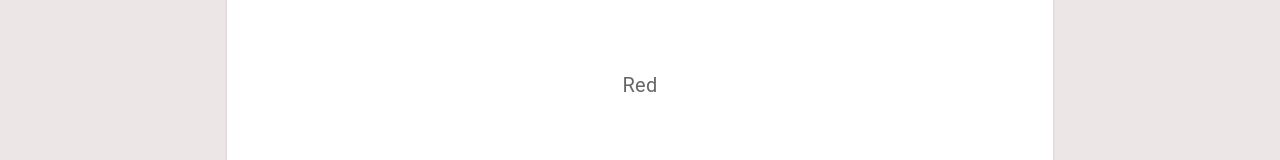
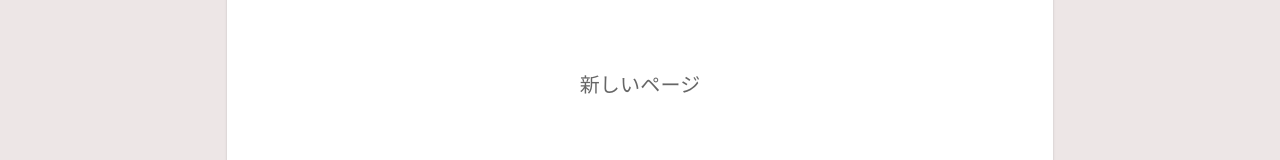
Before and after one commit to nakajo2011/react-app-support, a React (Create React App) app: page / in a window 1280 px wide. Shown: the part 164-324 px from the top of the page. Built offline with nearby package versions, Linux system fonts and the light colour scheme.

Commit message:
本文をcontext化

```diff
--- a/src/components/BasicCard.js
+++ b/src/components/BasicCard.js
@@ -1,10 +1,13 @@
 // 他のモジュールから取り込む
 import * as React from 'react';
-import  { useState } from 'react';
+import  { createContext, useState } from 'react';
 import Box from '@mui/material/Box';
 import Grid from '@mui/material/Grid';
 
 import CardBody from './CardBody'
+
+// Contextっていうグローバル変数みたいなものを使って本文をstring型の配列で定義
+export const BodyText = createContext()
 
 //　関数の呼び出し
 export default function BasicCard(props) {
@@ -13,9 +16,10 @@ export default function BasicCard(props) {
   // カウント定義
   const [count, setCount] = useState(0);
   // タイトル
-  const arr =["Red", "Green", "Blue", "Black", "White"];
+  const [text, setText] = useState(["新しいページ", "新しいページ2"])
+
   // 渡された値をコンソールに表示する、どんな型でもOK
-  console.log(arr);
+  console.log(text);
 
 // 左の三角ボタンを押すと次々変わる
   function handleClick(e) {
@@ -23,18 +27,18 @@ export default function BasicCard(props) {
     let newCount = count-1
     // 値を表示
     console.log(newCount)
-    // カウントが０以下であれば４の値に戻る
+    // カウントが０以下であれば最後の記事に戻る
     if(newCount < 0) {
-      newCount = 4
+      newCount = text.length-1
     }
     // 次のステートを直接引数で受け取るインターフェイス
     setCount(newCount)
   }
 
   function randomClick(e){
-    let size = arr.length
+    let size = text.length
     var index = Math.floor(Math.random()*size)
-    while (index == count) {
+    while (index === count && size > 1) {
       index = Math.floor(Math.random()*size)
     }
     console.log(index)
@@ -47,8 +51,8 @@ export default function BasicCard(props) {
     let newCount = count+1
     // 値を表示
     console.log(newCount)
-    // カウントが4以上であれば０の値にも戻る
-    if(newCount > 4) {
+    // カウントが記事数以上であれば０の値に戻る
+    if(newCount >= text.length) {
       newCount = 0
     }
     // 次のステートを直接引数で受け取るインターフェイス
@@ -74,7 +78,9 @@ export default function BasicCard(props) {
         <img src="./img/sea10hennkou.png" alt="my image" width="85px" />
       </Grid>
       <Grid item xs={8} sx={{mb: 10}}>
-        <CardBody arr={arr} index={count}/>
+        <BodyText.Provider value={{text, setText}}>
+          <CardBody index={count}/>
+        </BodyText.Provider>
       </Grid>
       <Grid item xs={2} sx={{mb: 40}}>
         <img src="./img/plus.png" alt="my image" width="88px" />
--- a/src/components/CardBody.js
+++ b/src/components/CardBody.js
@@ -1,14 +1,19 @@
+import { useContext } from 'react';
 import Card from '@mui/material/Card';
 import CardContent from '@mui/material/CardContent';
 import Typography from '@mui/material/Typography';
 
-export default function CardBody({arr, index}) {
+import {BodyText} from './BasicCard';
+
+export default function CardBody({index}) {
+
+    const {text, setText} = useContext(BodyText);
 
     return (
         <Card sx={{ m: 1, height: "30em", justifyContent: "center", alignItems: "center", display:"flex"}}>
           <CardContent id="MyCardContent" >
-            <Typography sx={{ fontSize: 20}} color="text.secondary" gutterBottom>
-              {arr[index]}
+            <Typography sx={{ fontSize: 20 }} color="text.secondary" gutterBottom>
+              {text[index]}
             </Typography>
           </CardContent>
         </Card>
```
